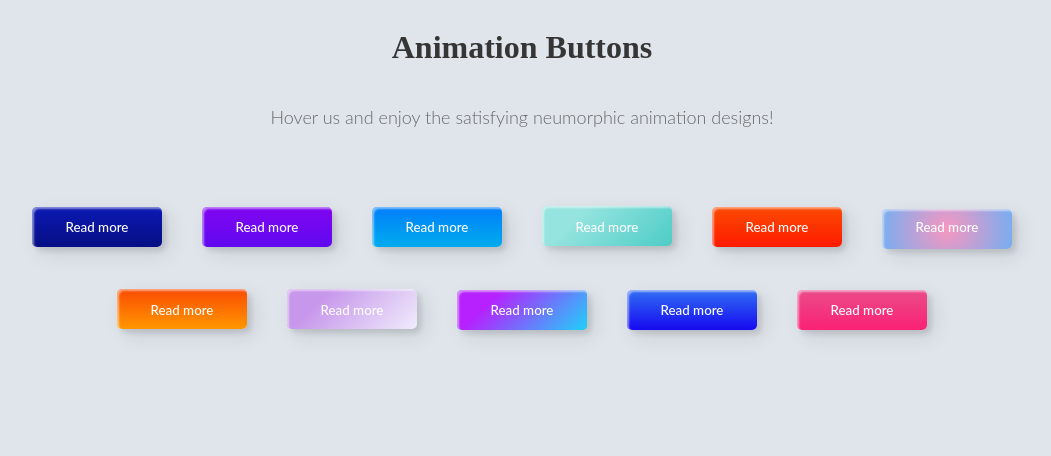
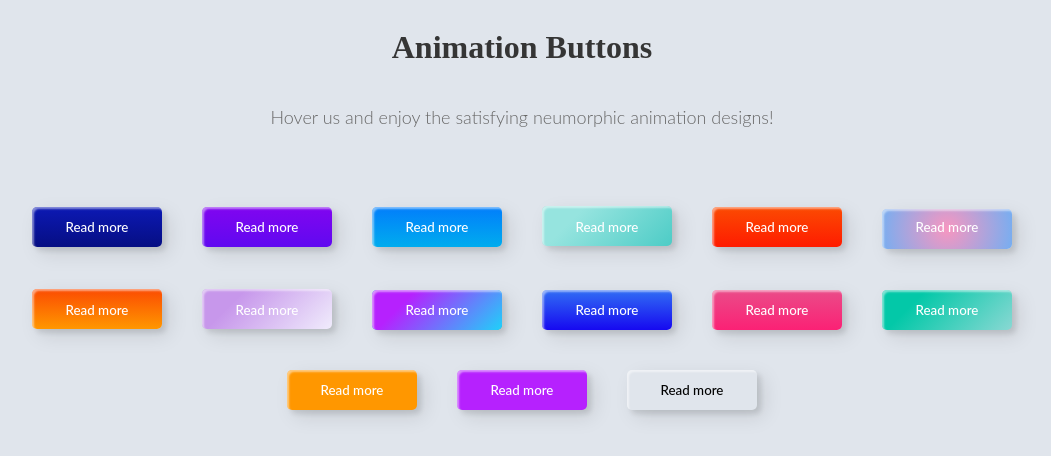
Before and after one commit to atefeh-dev/Animation--Buttons, a React (Create React App) app: page / in a window 1280 px wide. Shown: the top 456 px of the page, without its empty margins (118-1169 px from the left). Built offline with nearby package versions, Linux system fonts and the light colour scheme.

Commit message:
add btn 13 14 15 16

```diff
--- a/src/components/Home.js
+++ b/src/components/Home.js
@@ -20,6 +20,10 @@ const Home = () => {
         <Button kind="btn-9" />
         <Button kind="btn-10" />
         <Button kind="btn-11" />
+        <Button kind="btn-13" />
+        <Button kind="btn-14" />
+        <Button kind="btn-15" />
+        <Button kind="btn-16" />
       </div>
     </div>
   );
--- a/src/style/App.css
+++ b/src/style/App.css
@@ -594,6 +594,133 @@ button {
     opacity: 0;
   }
 }
+/* 13 */
+.btn-13 {
+  background-color: #89d8d3;
+  background-image: linear-gradient(315deg, #89d8d3 0%, #03c8a8 74%);
+  border: none;
+  z-index: 1;
+}
+.btn-13:after {
+  position: absolute;
+  content: "";
+  width: 100%;
+  height: 0;
+  bottom: 0;
+  left: 0;
+  z-index: -1;
+  border-radius: 5px;
+  background-color: #4dccc6;
+  background-image: linear-gradient(315deg, #4dccc6 0%, #96e4df 74%);
+  box-shadow: -7px -7px 20px 0px #fff9, -4px -4px 5px 0px #fff9,
+    7px 7px 20px 0px #0002, 4px 4px 5px 0px #0001;
+  transition: all 0.3s ease;
+}
+.btn-13:hover {
+  color: #fff;
+}
+.btn-13:hover:after {
+  top: 0;
+  height: 100%;
+}
+.btn-13:active {
+  top: 2px;
+}
+
+/* 14 */
+.btn-14 {
+  background: rgb(255, 151, 0);
+  border: none;
+  z-index: 1;
+}
+.btn-14:after {
+  position: absolute;
+  content: "";
+  width: 100%;
+  height: 0;
+  top: 0;
+  left: 0;
+  z-index: -1;
+  border-radius: 5px;
+  background-color: #eaf818;
+  background-image: linear-gradient(315deg, #eaf818 0%, #f6fc9c 74%);
+  box-shadow: inset 2px 2px 2px 0px rgba(255, 255, 255, 0.5) 7px 7px 20px 0px
+      rgba(0, 0, 0, 0.1),
+    4px 4px 5px 0px rgba(0, 0, 0, 0.1);
+  transition: all 0.3s ease;
+}
+.btn-14:hover {
+  color: #000;
+}
+.btn-14:hover:after {
+  top: auto;
+  bottom: 0;
+  height: 100%;
+}
+.btn-14:active {
+  top: 2px;
+}
+
+/* 15 */
+.btn-15 {
+  background: #b621fe;
+  border: none;
+  z-index: 1;
+}
+.btn-15:after {
+  position: absolute;
+  content: "";
+  width: 0;
+  height: 100%;
+  top: 0;
+  right: 0;
+  z-index: -1;
+  background-color: #663dff;
+  border-radius: 5px;
+  box-shadow: inset 2px 2px 2px 0px rgba(255, 255, 255, 0.5),
+    7px 7px 20px 0px rgba(0, 0, 0, 0.1), 4px 4px 5px 0px rgba(0, 0, 0, 0.1);
+  transition: all 0.3s ease;
+}
+.btn-15:hover {
+  color: #fff;
+}
+.btn-15:hover:after {
+  left: 0;
+  width: 100%;
+}
+.btn-15:active {
+  top: 2px;
+}
+
+/* 16 */
+.btn-16 {
+  border: none;
+  color: #000;
+}
+.btn-16:after {
+  position: absolute;
+  content: "";
+  width: 0;
+  height: 100%;
+  top: 0;
+  left: 0;
+  direction: rtl;
+  z-index: -1;
+  box-shadow: -7px -7px 20px 0px #fff9, -4px -4px 5px 0px #fff9,
+    7px 7px 20px 0px #0002, 4px 4px 5px 0px #0001;
+  transition: all 0.3s ease;
+}
+.btn-16:hover {
+  color: #000;
+}
+.btn-16:hover:after {
+  left: auto;
+  right: 0;
+  width: 100%;
+}
+.btn-16:active {
+  top: 2px;
+}
 
 @media (max-width: 798px) {
   .container {
```
